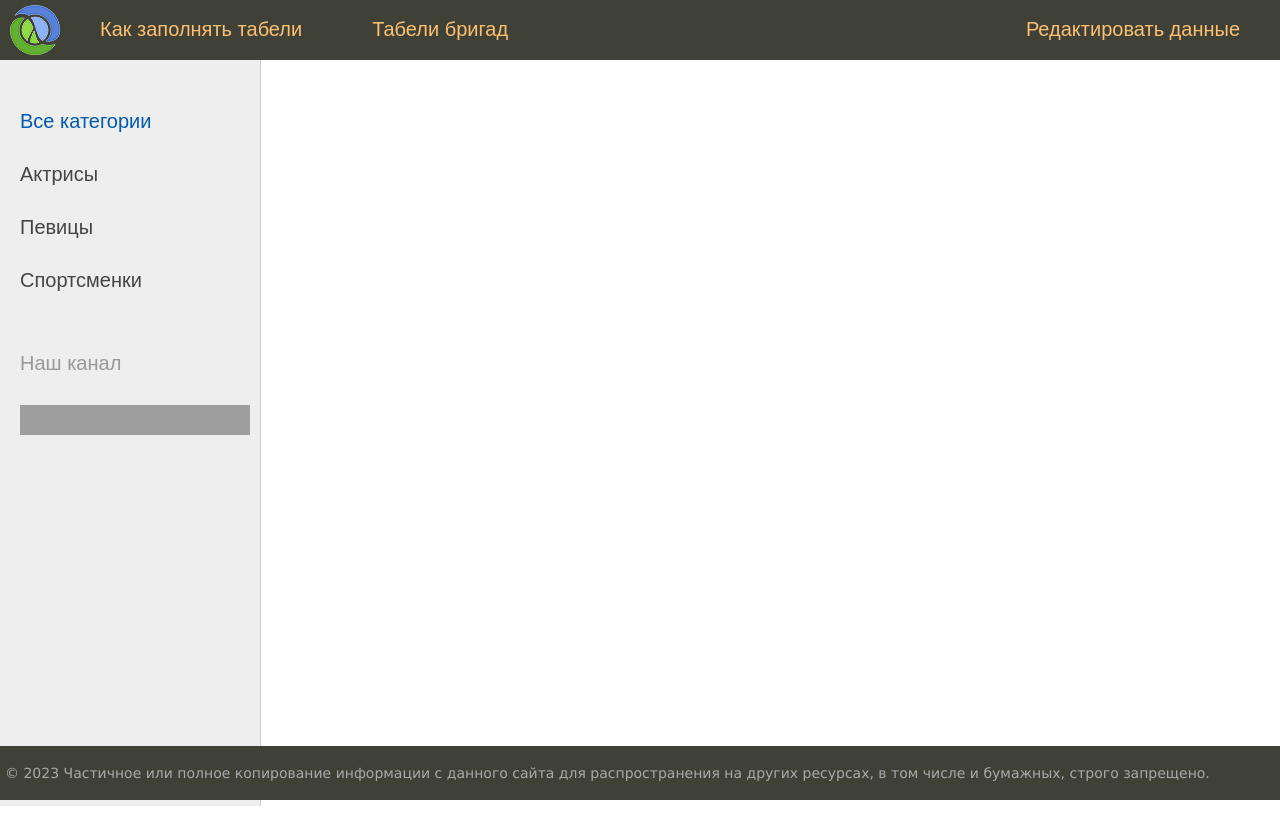
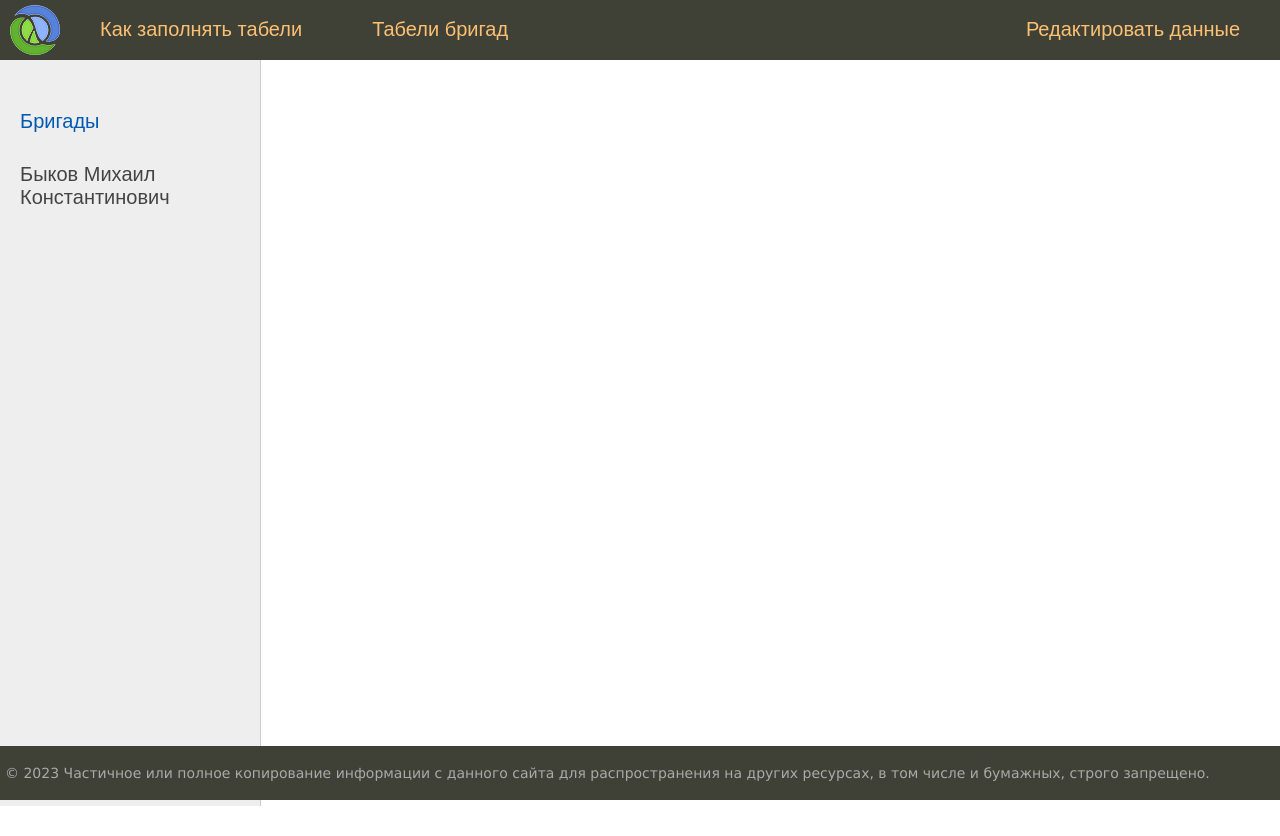
Before and after one commit to vicjan89/EnergoProcess, a Django app: page /tabel/ in a window 1280 px wide. Run offline with Django 4.2, Linux system fonts and the light colour scheme; grey boxes are pictures that could not be loaded.

Commit message:
make menu tabel

```diff
--- a/EnergoProcess/tabel/admin.py
+++ b/EnergoProcess/tabel/admin.py
@@ -40,3 +40,9 @@ class SubdivisionAdmin(admin.ModelAdmin):
 
 
 admin.site.register(Subdivision, SubdivisionAdmin)
+
+class BrigadesAdmin(admin.ModelAdmin):
+    list_display = ('supervisor', 'member')
+    list_display_links = ('supervisor', 'member')
+
+admin.site.register(Brigades, BrigadesAdmin)
--- a/EnergoProcess/tabel/templates/tabel/tabel.htm
+++ b/EnergoProcess/tabel/templates/tabel/tabel.htm
@@ -6,14 +6,10 @@
     <!-- Sidebar слева -->
         <td valign="top" class="left-chapters">
             <ul id="leftchapters">
-            <li class="selected">Все категории</li>
-            <li><a href="#">Актрисы</a></li>
-            <li><a href="#">Певицы</a></li>
-            <li><a href="#">Спортсменки</a></li>
-            <li class="share">
-            <p>Наш канал</p>
-            <a class="share-yt" href="https://www.youtube.com/channel/UClJzWfGWuGJL2t-3dYKcHTA/playlists" target="_blank" rel="nofollow"></a>
-            </li>
+            <li class="selected">Бригады</li>
+                {% for m in brigades %}
+                    <li><a href="{% url 'tabel' %}">{{ m.name }}</a></li>
+                {% endfor %}
         </ul>
         </td>
         <!-- Конец Sidebar'а -->
--- a/EnergoProcess/tabel/views.py
+++ b/EnergoProcess/tabel/views.py
@@ -11,5 +11,9 @@ menu = [{'title': 'Как заполнять табели', 'url_name': 'home'},
 def index(request):
     return TemplateResponse(request,  "tabel/index.htm", {'title': 'Главная страница', 'menu': menu})
 
+
+context = {'title': 'Табель бригады',
+           'menu': menu,
+           'brigades': list(set((i.supervisor for i in Brigades.objects.all())))}
 def tabel(request):
-    return TemplateResponse(request,  "tabel/tabel.htm", {'title': 'Табель бригады', 'menu': menu})
+    return TemplateResponse(request,  "tabel/tabel.htm", context=context)
```
Also changed, not shown: EnergoProcess/tabel/models.py (+15 -0 lines), EnergoProcess/db.sqlite3, EnergoProcess/tabel/migrations/0003_brigades.py (added).
